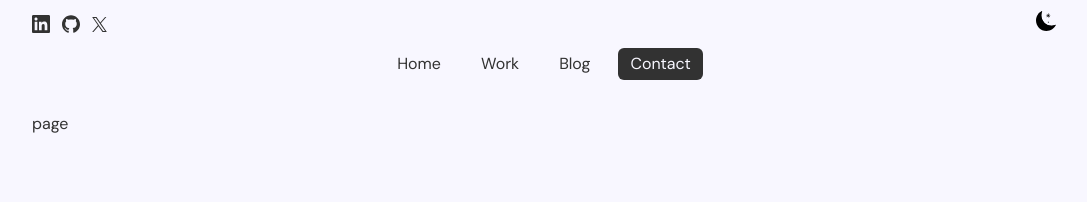
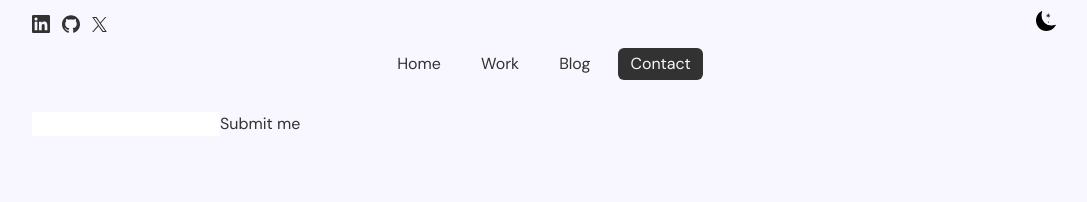
Before and after one commit to anargiris/Stylidis, a Next.js app: page /contact in a window 1280 px wide. Shown: the top 202 px of the page, without its empty margins (96-1183 px from the left). Built offline with nearby package versions, Linux system fonts and the light colour scheme.

Commit message:
implement contact form api route and dummy html

```diff
--- /dev/null
+++ b/app/api/contact/route.js
@@ -0,0 +1,40 @@
+import sgMail from "@sendgrid/mail";
+sgMail.setApiKey(process.env.SENDGRID_API_KEY);
+export async function POST(req, res) {
+  //   const message = `
+  //     Name: ${req.body.name}\r\n
+  //     Email: ${req.body.email}\r\n
+  //     Message: ${req.body.message}
+  //   `;
+
+  const message = `
+      Name:Anargyros\r\n
+      Email: anargiriss@hotmail.com\r\n
+      Message: Checking this here
+    `;
+
+  const data = {
+    to: "stylidisx@gmail.com",
+    from: "anargiriss@hotmail.com",
+    subject: `New message from Anargyros`,
+    text: message,
+    html: message.replace(/\r\n/g, "<br />"),
+  };
+
+  sgMail.send(data).then(
+    (res) => {
+      console.log(res);
+    },
+    (error) => {
+      console.error(error);
+
+      if (error.response) {
+        console.error(error.response.body);
+      }
+    }
+  );
+
+  return new Response("Success!", {
+    status: 200,
+  });
+}
--- a/app/contact/page.js
+++ b/app/contact/page.js
@@ -1,7 +1,22 @@
-import React from "react";
+"use client";
+import React, { useState } from "react";
 import { MotionDiv } from "@/components/Motion/MotionDiv";
 
 const page = () => {
+  const [formData, setFormData] = useState({
+    email: "",
+  });
+  const handleSubmit = async (e) => {
+    e.preventDefault();
+    console.log("submited`");
+
+    const res = await fetch("/api/contact", {
+      method: "POST",
+      body: {
+        email: formData.email,
+      },
+    });
+  };
   return (
     <MotionDiv
       initial={{
@@ -17,7 +32,20 @@ const page = () => {
         },
       }}
     >
-      page
+      <form onSubmit={handleSubmit}>
+        <input
+          type="email"
+          name="email"
+          value={formData.email}
+          onChange={(e) =>
+            setFormData({
+              ...formData,
+              email: e.target.value,
+            })
+          }
+        />
+        <button type="submit">Submit me</button>
+      </form>
     </MotionDiv>
   );
 };
--- a/package.json
+++ b/package.json
@@ -11,6 +11,7 @@
   "dependencies": {
     "@radix-ui/react-aspect-ratio": "^1.0.3",
     "@radix-ui/react-tooltip": "^1.0.7",
+    "@sendgrid/mail": "^8.1.0",
     "@tailwindcss/typography": "^0.5.10",
     "class-variance-authority": "^0.7.0",
     "clsx": "^2.1.0",
```
Also changed, not shown: blog_posts/test_blog.mdx (+1 -2 lines), 1 other file (tests, documents, lock files or other folders).
